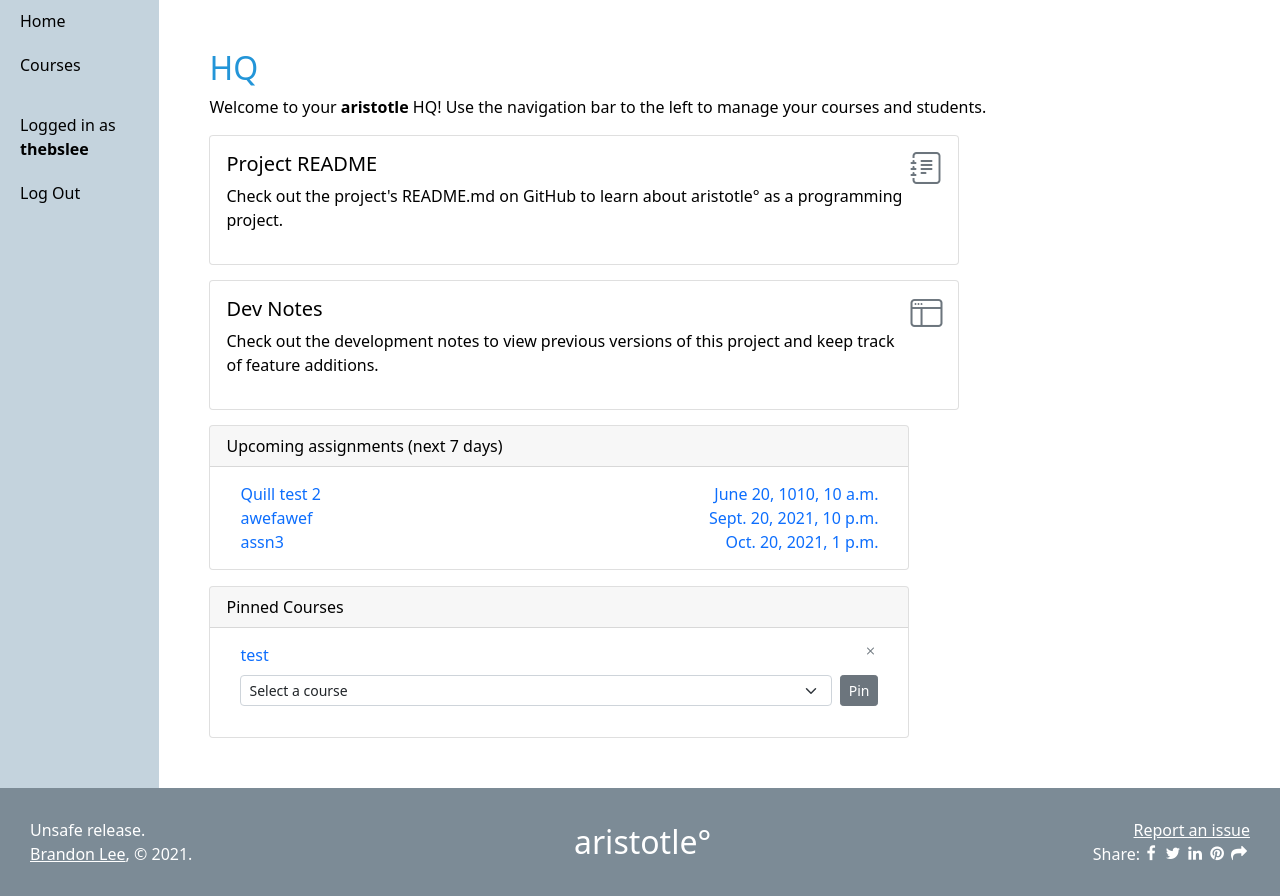
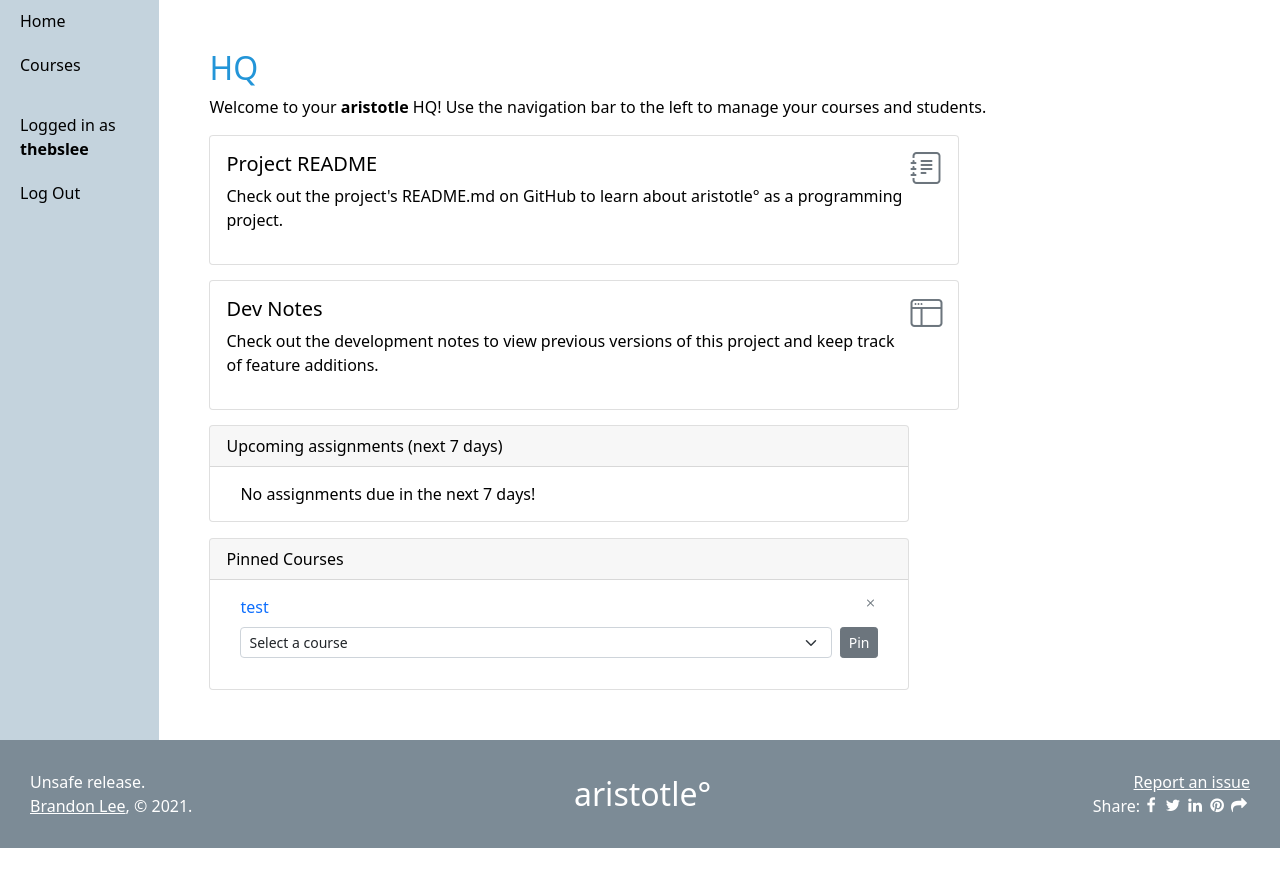
Before and after one commit to dabslee/aristotle, a Django app: page /forum/ in a window 1280 px wide. Shown: the part 119-1015 px from the top of the page. After the commit the page ends 967 px from the top, so only its background shows below. Run offline with Django 3.2, Linux system fonts and the light colour scheme; a user stored in the database is signed in; data comes from the database, SQL or seed files in the repository; both versions use the stored data as it was after the commit; some libraries are stand-ins or nearby versions.

Commit message:
fixed upcoming assignments filtering

```diff
--- a/forum/templates/index.html
+++ b/forum/templates/index.html
@@ -53,6 +53,9 @@ Home
                     <span>{{assn.end_datetime}}</span>
                 </a>
                 {% endfor %}
+                {% if assignments|length == 0 %}
+                <span>No assignments due in the next 7 days!</span>
+                {% endif %}
             </div>
         </div>
         <div class="card mt-3">
--- a/forum/views_folder/views.py
+++ b/forum/views_folder/views.py
@@ -12,8 +12,8 @@ def index(request):
     context["assignments"] = Assignment.objects.filter(
         Q(course__owner=request.user)
         | Q(course__students=request.user)
-        & Q(end_datetime__gte=str(datetime.datetime.now()))
-        & Q(end_datetime__lte=str(datetime.datetime.now() + datetime.timedelta(days=7)))
+    ).filter(
+        end_datetime__range=[str(datetime.datetime.now()), str(datetime.datetime.now() + datetime.timedelta(days=7))]
     ).exclude(
         end_datetime__isnull=True
     )
```
Also changed, not shown: db.sqlite3.
